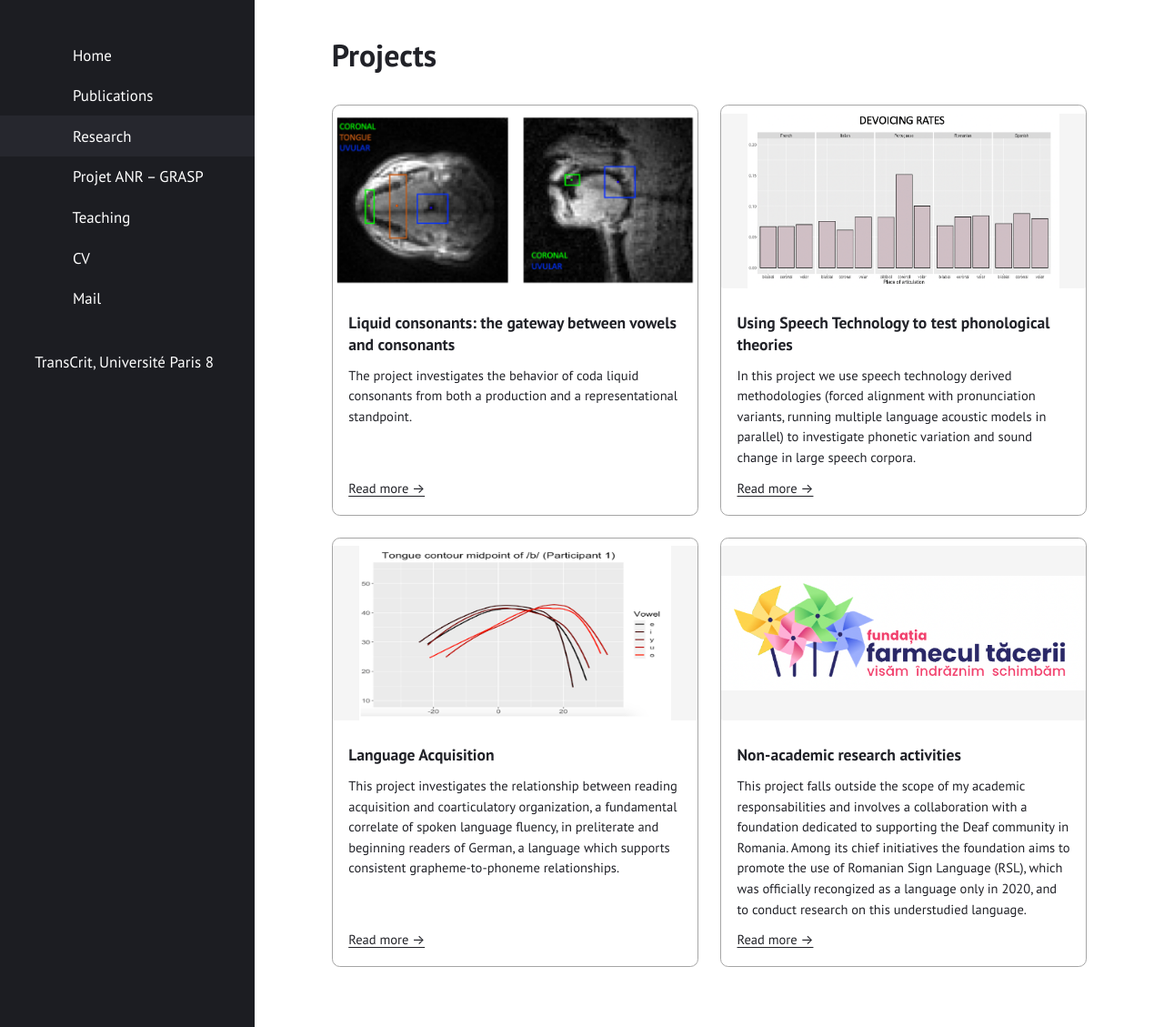
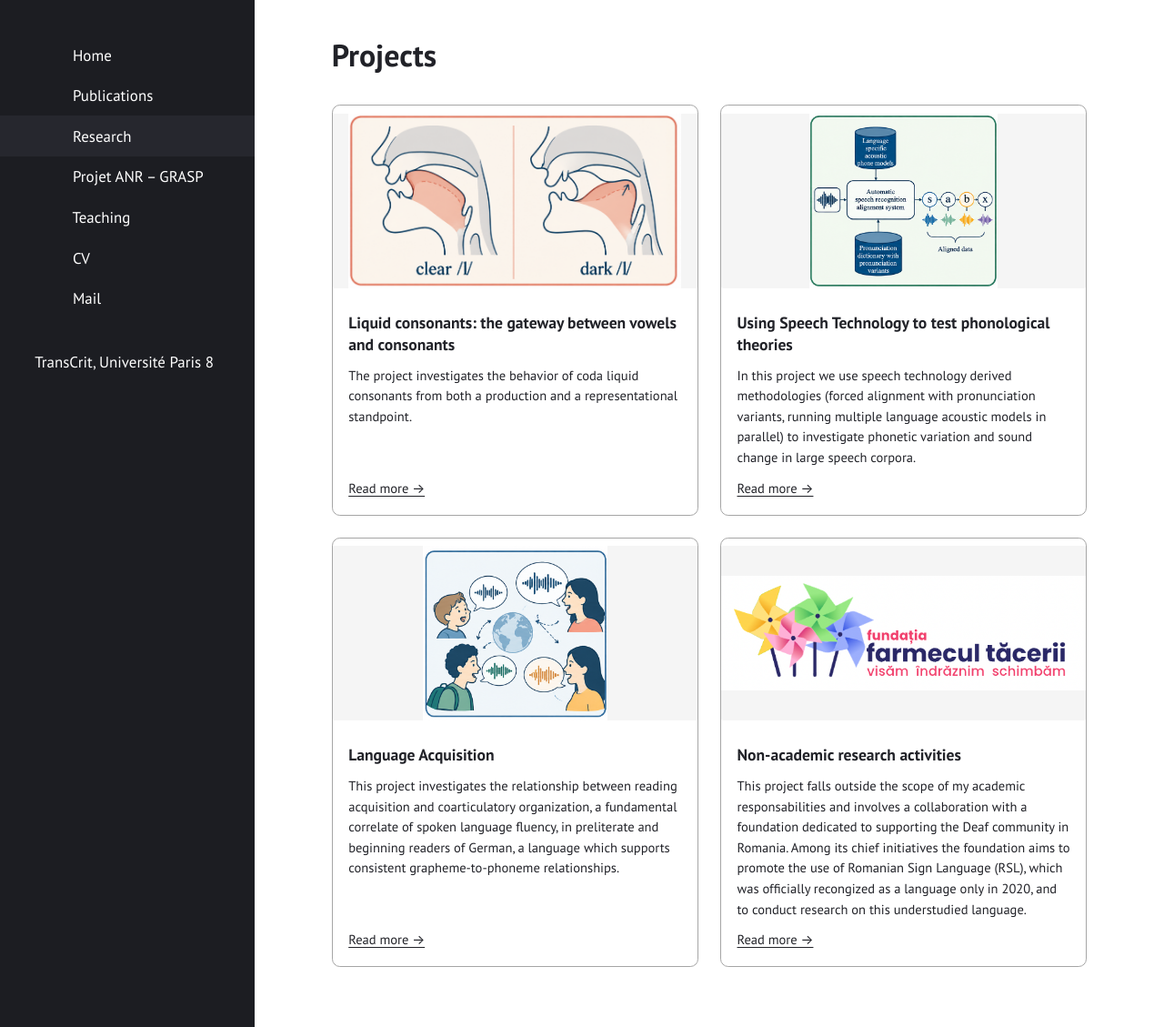
Before and after one commit to anisiapopescu/anisiapopescu.github.io, a Jekyll site: the page built from projects.md, in a window 1280 px wide and 1129 px high. Shown: the whole window at 91% size. Built offline with Jekyll 4.4.1, drawn with Linux system fonts in a browser that asks for light colours.

Commit message:
Update projects.md

```diff
--- a/projects.md
+++ b/projects.md
@@ -6,15 +6,15 @@ layout: page
 
 <div class="project-grid">
   <a class="project-card" href="{{ "/liquids/" | relative_url }}">
-    <img src="{{ "/assets/images/projects/ROI_site.png" | relative_url }}" alt="" loading="lazy">
+    <img src="{{ "/assets/images/projects/liquids_clear_dark_l.png" | relative_url }}" alt="" loading="lazy">
     <span class="project-card-body"><strong>Liquid consonants: the gateway between vowels and consonants</strong><span>The project investigates the behavior of coda liquid consonants from both a production and a representational standpoint.</span><span class="project-card-link">Read more →</span></span>
   </a>
   <a class="project-card" href="{{ "/TAL/" | relative_url }}">
-    <img src="{{ "/assets/images/projects/PoA_dev.png" | relative_url }}" alt="" loading="lazy">
+    <img src="{{ "/assets/images/projects/speech_technology.png" | relative_url }}" alt="" loading="lazy">
     <span class="project-card-body"><strong>Using Speech Technology to test phonological theories</strong><span>In this project we use speech technology derived methodologies (forced alignment with pronunciation variants, running multiple language acoustic models in parallel) to investigate phonetic variation and sound change in large speech corpora.</span><span class="project-card-link">Read more →</span></span>
   </a>
   <a class="project-card" href="{{ "/acquisition/" | relative_url }}">
-    <img src="{{ "/assets/images/projects/contour.png" | relative_url }}" alt="" loading="lazy">
+    <img src="{{ "/assets/images/projects/language_acquisition.png" | relative_url }}" alt="" loading="lazy">
     <span class="project-card-body"><strong>Language Acquisition</strong><span>This project investigates the relationship between reading acquisition and coarticulatory organization, a fundamental correlate of spoken language fluency, in preliterate and beginning readers of German, a language which supports consistent grapheme-to-phoneme relationships.</span><span class="project-card-link">Read more →</span></span>
   </a>
   <a class="project-card" href="{{ "/foundation/" | relative_url }}">
```
